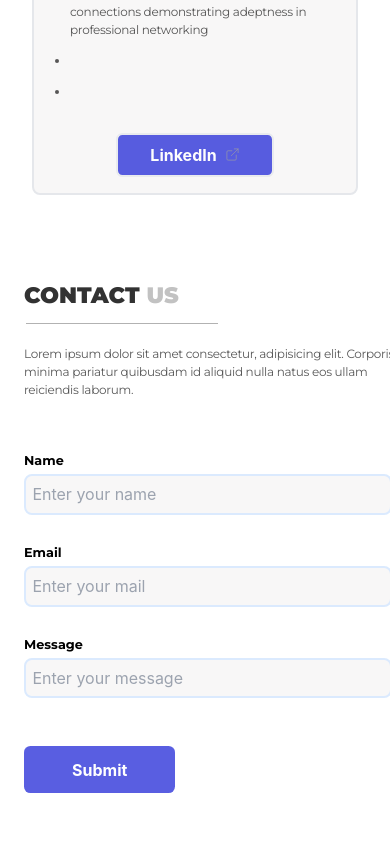
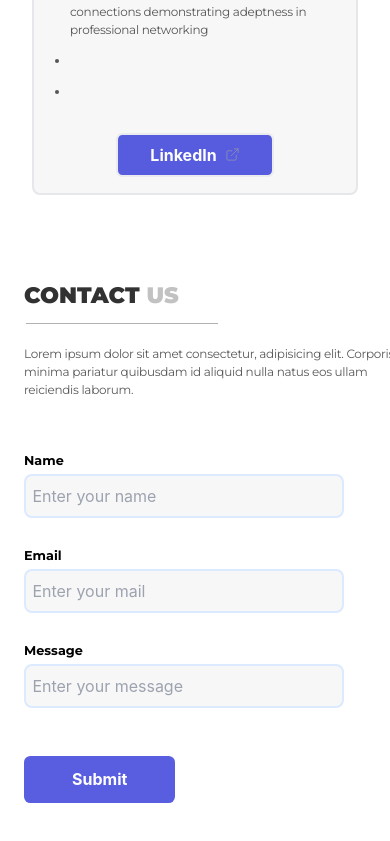
Before and after one commit to kshitijjj/Portfolio_v_1.1, a React (Create React App) app: page / in a window 390 px wide. Shown: the part 2501-3342 px from the top of the page. Built offline with nearby package versions, Linux system fonts and the light colour scheme.

Commit message:
updated contact

```diff
--- a/src/Components/Contact.jsx
+++ b/src/Components/Contact.jsx
@@ -20,17 +20,17 @@ const Contact = () => {
             <form className='pl-[1.5rem] md:pl-[5rem] pt-[3.2rem] pb-[2rem]'>
                 <div className='pb-7 gap-1 flex flex-col'>
                     <p className='font-montserrat font-bold text-[0.8rem] md:text-[1rem] text-opacity-85'>Name</p>
-                    <input className='bg-[#EAE7E7] w-[23rem] md:w-[32rem] bg-opacity-35 p-[0.4rem]  md:pr-12 md:pl-4 md:py-3 rounded-lg border-2 border-blue-100' type="text" name="Enter your name" placeholder='Enter your name' id=""  />
+                    <input className='bg-[#EAE7E7] w-[20rem] md:w-[32rem] bg-opacity-35 p-[0.4rem] py-2  md:pr-12 md:pl-4 md:py-3 rounded-lg border-2 border-blue-100' type="text" name="Enter your name" placeholder='Enter your name' id=""  />
                 </div>
 
                 <div className='pb-7 gap-1 flex flex-col'>
                     <p className='font-montserrat font-bold text-[0.8rem] md:text-[1rem] text-opacity-85'>Email</p>
-                    <input className='bg-[#EAE7E7] w-[23rem] md:w-[32rem] bg-opacity-35 p-[0.4rem]  md:pr-12 md:pl-4 md:py-3 rounded-lg border-2 border-blue-100' type="email" name="Enter your email" placeholder='Enter your mail' id="" />
+                    <input className='bg-[#EAE7E7] w-[20rem] md:w-[32rem] bg-opacity-35 p-[0.4rem]  py-2  md:pr-12 md:pl-4 md:py-3 rounded-lg border-2 border-blue-100' type="email" name="Enter your email" placeholder='Enter your mail' id="" />
                 </div>
 
                 <div className='gap-1 flex flex-col '>
                     <p className='font-montserrat font-bold text-[0.8rem] md:text-[1rem] text-opacity-85'>Message</p>
-                    <input className='bg-[#EAE7E7] w-[23rem] md:w-[32rem] bg-opacity-35 p-[0.4rem]  md:pr-12 md:pl-4 md:py-3 rounded-lg border-2 border-blue-100' type="text" name="Enter your message" placeholder='Enter your message' id="" />
+                    <input className='bg-[#EAE7E7] w-[20rem] md:w-[32rem] bg-opacity-35 p-[0.4rem]  py-2  md:pr-12 md:pl-4 md:py-3 rounded-lg border-2 border-blue-100' type="text" name="Enter your message" placeholder='Enter your message' id="" />
                 </div>
 
                 <button className=" bg-[#2229D8] opacity-75 font-bold text-[1rem] mt-[3rem]  text-center px-[3rem] py-[0.7rem] rounded-[0.4rem] text-white">Submit</button>
```
